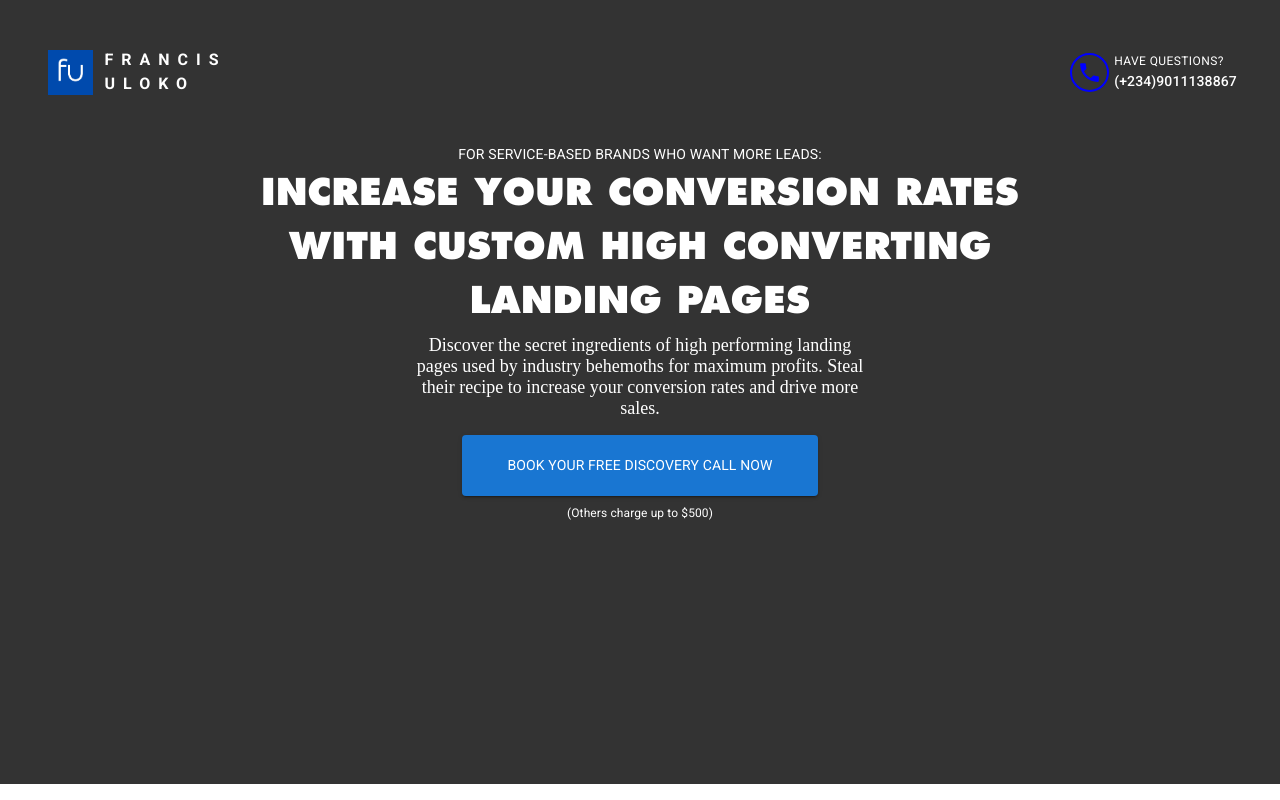
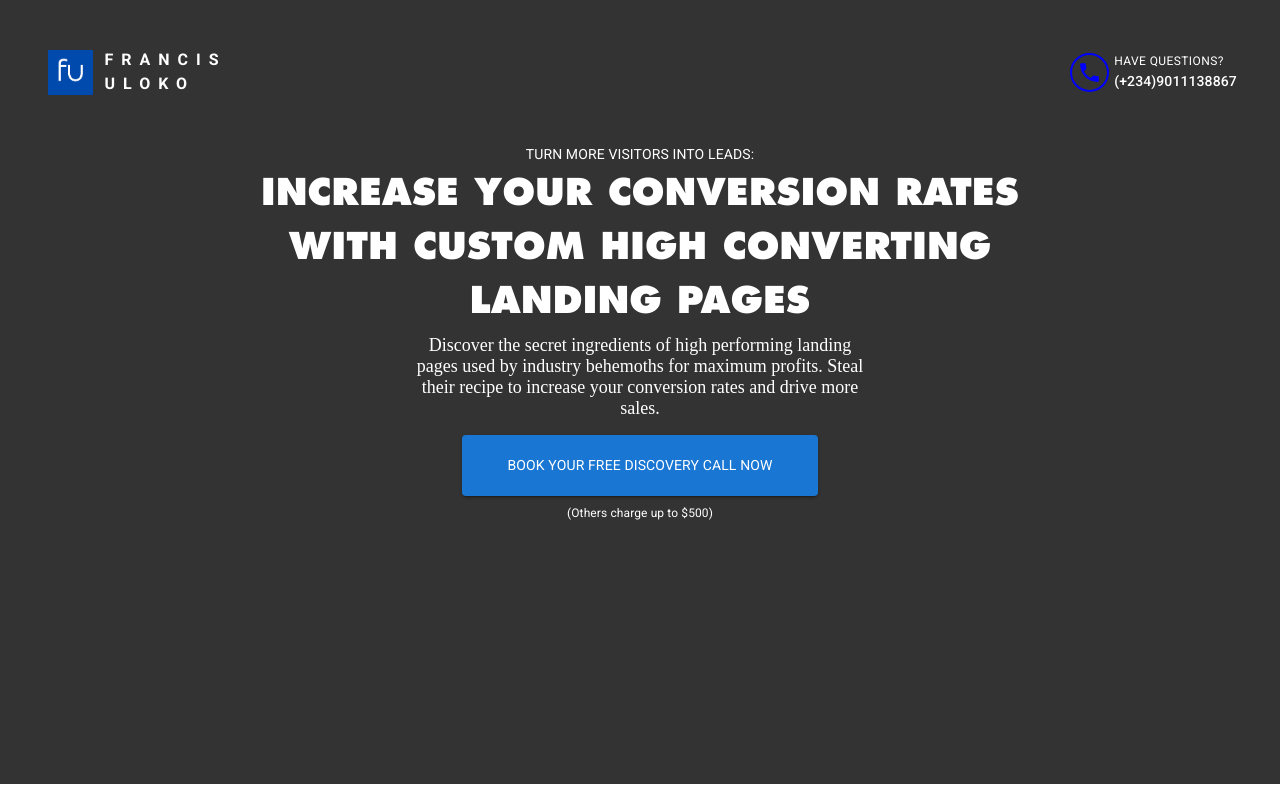
Before and after one commit to francisuloko/landing-page, a React (Create React App) app: page / in a window 1280 px wide. Shown: the top 800 px of the page. Built offline with nearby package versions, Linux system fonts and the light colour scheme.

Commit message:
Modify copy

```diff
--- a/src/components/Argument.js
+++ b/src/components/Argument.js
@@ -48,7 +48,7 @@ export default function Argument() {
           </Typography>
         </Box>
 
-        <List sx={{ width: { xs: "95%", sm: "70%"}, bgcolor: "background.paper" }}>
+        <List sx={{ width: { xs: "95%", lg: "70%"}, bgcolor: "background.paper" }}>
           <ListItem>
             <ListItemAvatar>
               <Avatar sx={{ backgroundColor: "red" }}>
--- a/src/components/Hero.js
+++ b/src/components/Hero.js
@@ -40,7 +40,7 @@ export default function Hero() {
             fontSize: { xs: 12, sm: 14 },
           }}
         >
-          FOR SERVICE-BASED BRANDS WHO WANT MORE LEADS:
+          TURN MORE VISITORS INTO LEADS:
         </Typography>
         <Typography
           sx={{
--- a/src/components/Testimonials.js
+++ b/src/components/Testimonials.js
@@ -89,7 +89,7 @@ export default function Testimonials() {
               pages
             </Typography>
             <Box sx={{ maxWidth: 400, flexGrow: 1, my: 2 }}>
-              <Box sx={{ height: 100, maxWidth: 400, width: "100%" }}>
+              <Box sx={{ height: 150, maxWidth: 400, width: "100%" }}>
                 {testimonials[activeStep].message}
               </Box>
               <Box
```
